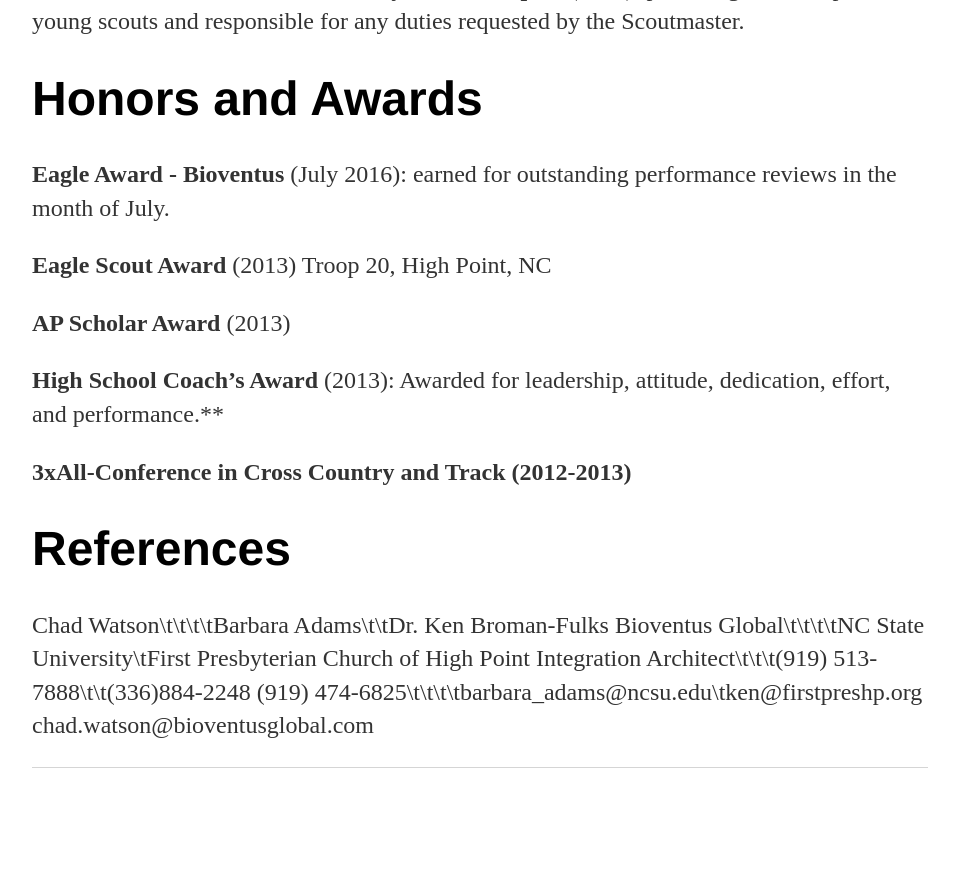
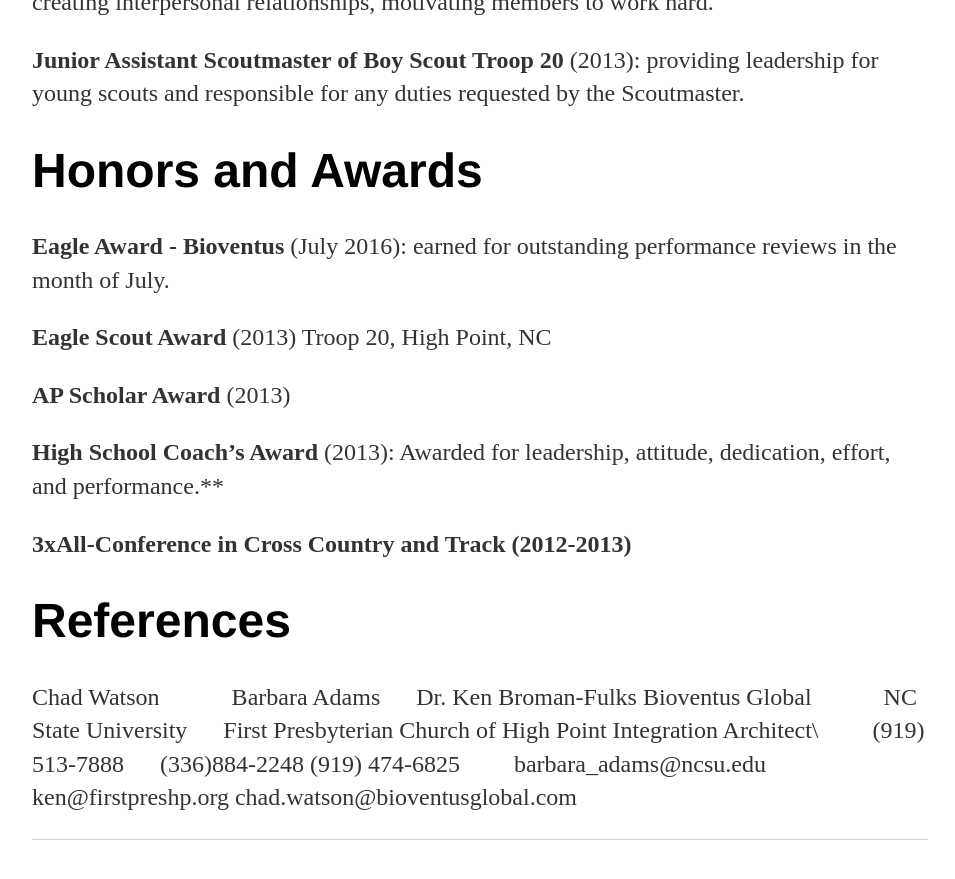
Before and after one commit to balassit/balassit.github.io, a Jekyll site: the page built from resume.md, in a window 1280 px wide and 900 px high, scrolled down 2057 px. Shown: the top 879 px of the window, without its empty margins (160-1115 px from the left). Built offline with Jekyll 4.4.1, drawn with Linux system fonts in a browser that asks for light colours; before the commit the page ends 2885 px from its top, so only the background shows below that.

Commit message:
Update resume.md

```diff
--- a/resume.md
+++ b/resume.md
@@ -15,8 +15,11 @@
 
 
 Designed integrations using SAP and REST capabilities via Boomi interface to enhance client accessibility.
+
 Implemented DocuSign API with current configurations of SharePoint Online, allowing access to contracts as sorted lists with filters.
+
 Data cleanse of customer records in database, improving data storage by ~40%, using SQL queries.
+
 Documented several processes to maintain code, and allow for further improvements to be made after my internship concluded.
 Conducted and participated in board meetings to demo my projects and review monthly company objectives.
 
@@ -55,8 +58,8 @@
 
 
 # References
-Chad Watson\t\t\t\tBarbara Adams\t\tDr. Ken Broman-Fulks
-Bioventus Global\t\t\t\tNC State University\tFirst Presbyterian Church of High Point
-Integration Architect\t\t\t(919) 513-7888\t\t(336)884-2248
-(919) 474-6825\t\t\t\tbarbara\_adams@ncsu.edu\tken@firstpreshp.org
+Chad Watson&ensp; &ensp; &ensp; &ensp; Barbara Adams&ensp; &ensp; Dr. Ken Broman-Fulks
+Bioventus Global&ensp; &ensp; &ensp; &ensp; NC State University&ensp; &ensp; First Presbyterian Church of High Point
+Integration Architect\&ensp; &ensp; &ensp; (919) 513-7888&ensp; &ensp; (336)884-2248
+(919) 474-6825&ensp; &ensp; &ensp; barbara\_adams@ncsu.edu&ensp; ken@firstpreshp.org
 chad.watson@bioventusglobal.com
```
